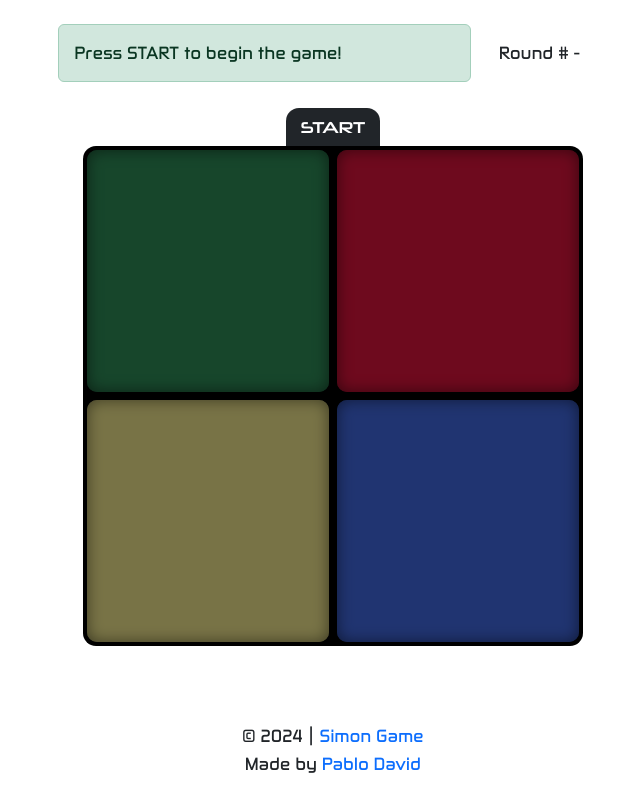
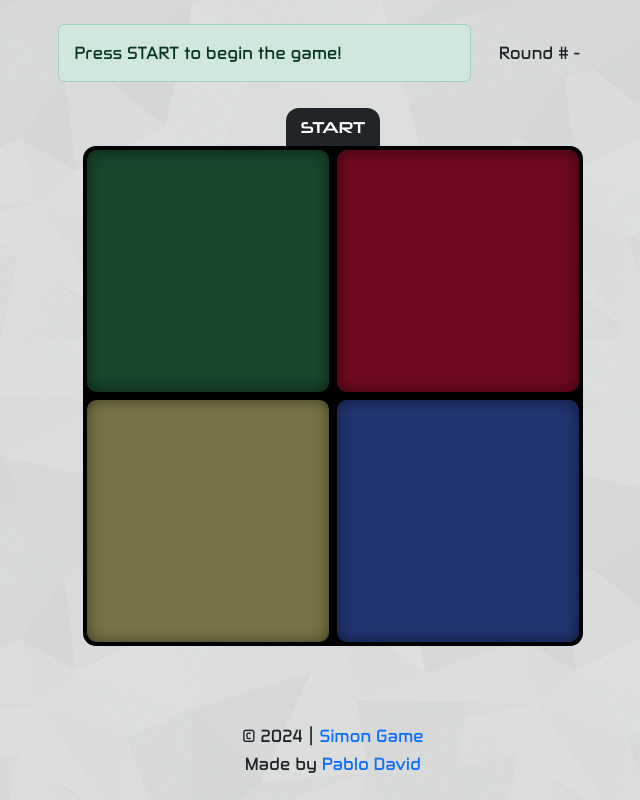
Before and after one commit to method1c4l/simon-game, a website: page index.html in a window 1280 px wide. Shown: the whole page, without its empty margins (307-947 px from the left). Drawn offline with nearby package versions, Linux system fonts and the light colour scheme.

Commit message:
Add background texture

```diff
--- a/css/style.css
+++ b/css/style.css
@@ -12,6 +12,7 @@ body {
     display: flex;
     flex-direction: column;
     min-height: 100vh;
+    background-image: url(/assets/img/background-shattered.png);
     font-family: 'Zekton';
     font-weight: bold;
     letter-spacing: 1px;
```
Also changed, not shown: assets/img/background-shattered.png (added).
